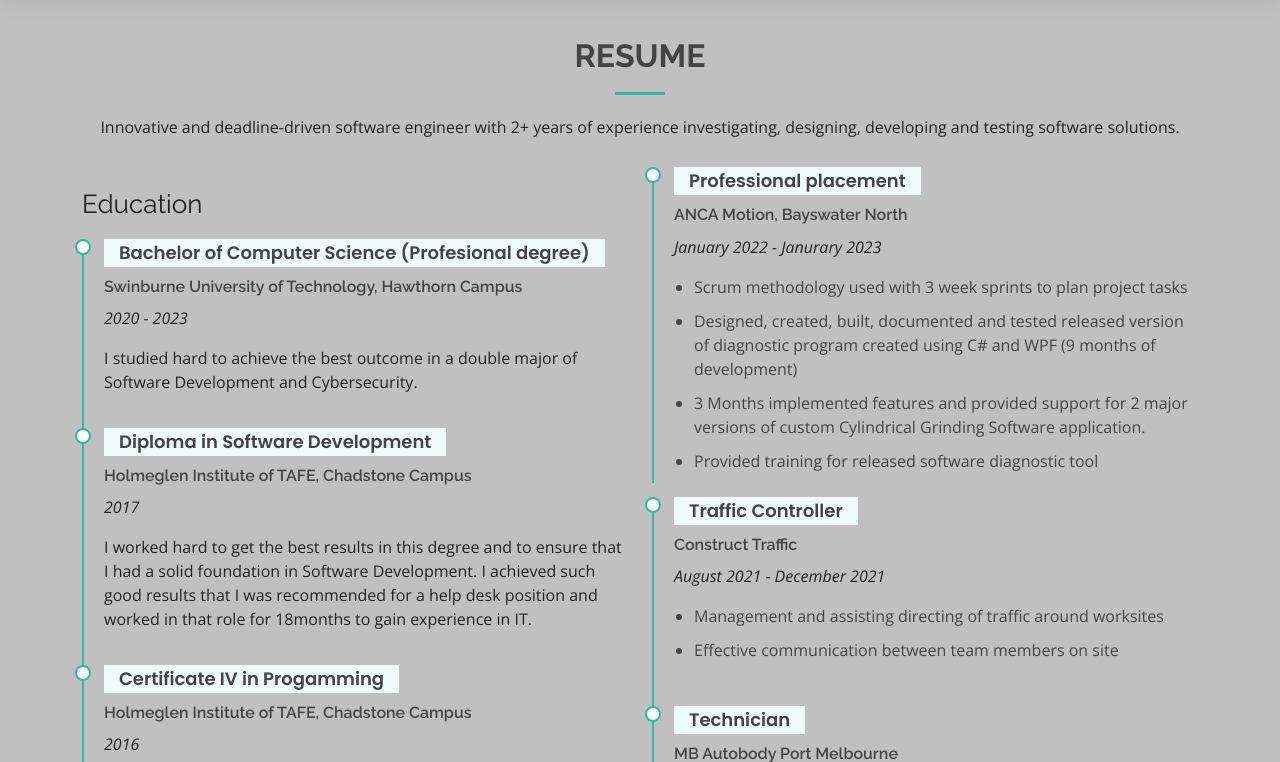
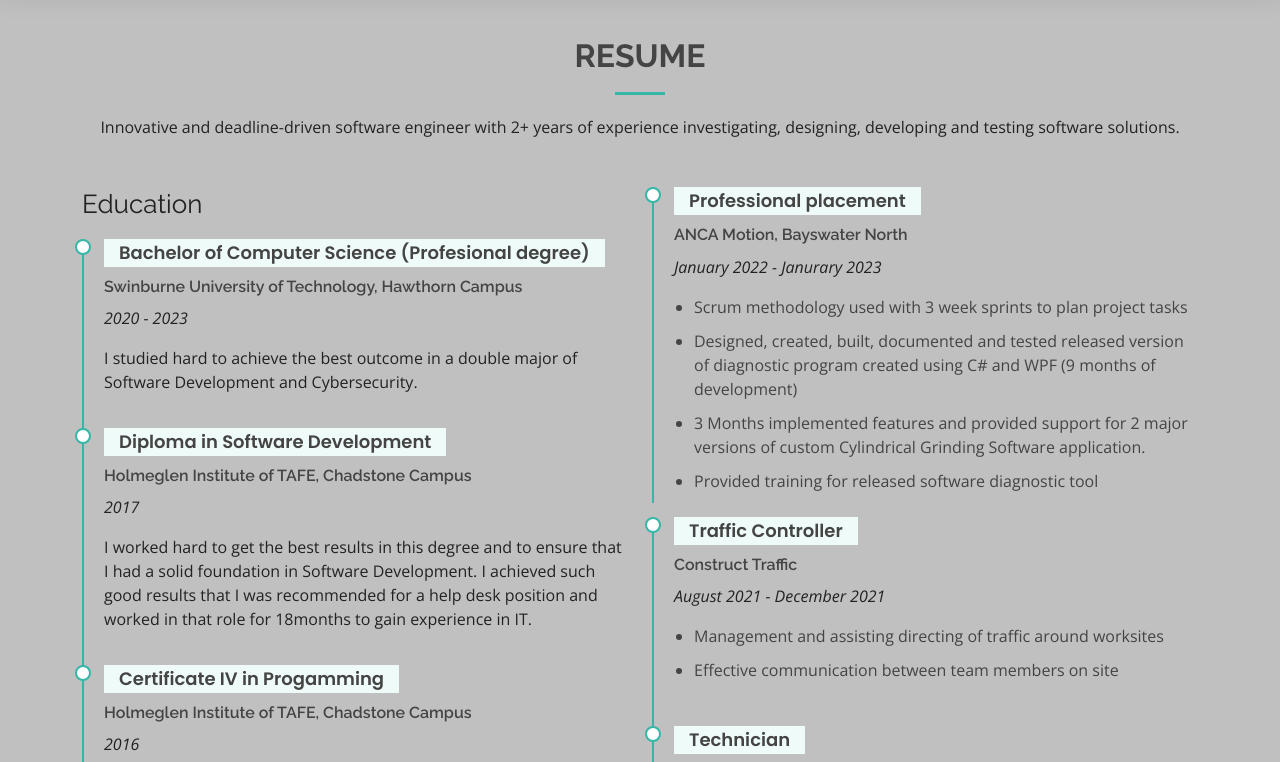
Before and after one commit to DavidAustinMackenzie/davidaustinmackenzie.com.au, a Flask app: page /resume in a window 1280 px wide. Shown: the part 73-835 px from the top of the page. Run offline with Flask 3, Linux system fonts and the light colour scheme; some libraries are stand-ins or nearby versions.

Commit message:
added heading padding for resume item

```diff
--- a/static/css/styles.css
+++ b/static/css/styles.css
@@ -626,7 +626,7 @@ section {
 /*--------------------------------------------------------------
 # Resume
 --------------------------------------------------------------*/
-.heading-padding .resume-item{
+.heading-padding {
   padding-top: 20px;
 }
 
```
